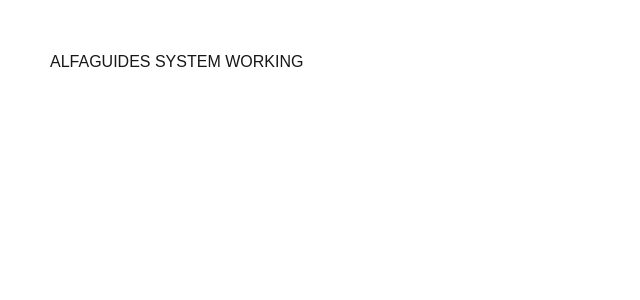
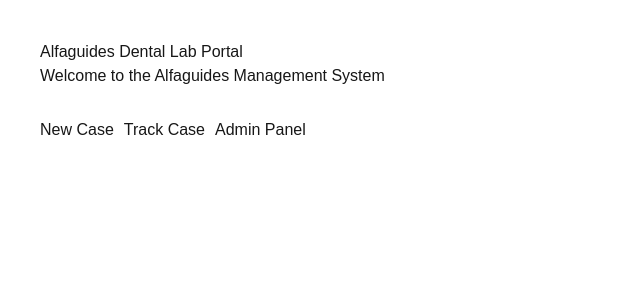
Before and after one commit to ramsismagdy/alfaguides-dashboard, a Next.js app: page / in a window 1280 px wide. Shown: the top 300 px of the page, without its empty margins (0-640 px from the left). Built offline with nearby package versions, Linux system fonts and the light colour scheme.

Commit message:
create dashboard layout

```diff
--- a/app/page.js
+++ b/app/page.js
@@ -1,7 +1,15 @@
 export default function Home() {
   return (
-    <div style={{padding:"50px"}}>
-      <h1>ALFAGUIDES SYSTEM WORKING</h1>
-    </div>
+    <main style={{padding:"40px", fontFamily:"Arial"}}>
+      <h1>Alfaguides Dental Lab Portal</h1>
+
+      <p>Welcome to the Alfaguides Management System</p>
+
+      <div style={{marginTop:"30px"}}>
+        <button style={{marginRight:"10px"}}>New Case</button>
+        <button style={{marginRight:"10px"}}>Track Case</button>
+        <button>Admin Panel</button>
+      </div>
+    </main>
   )
 }
```
